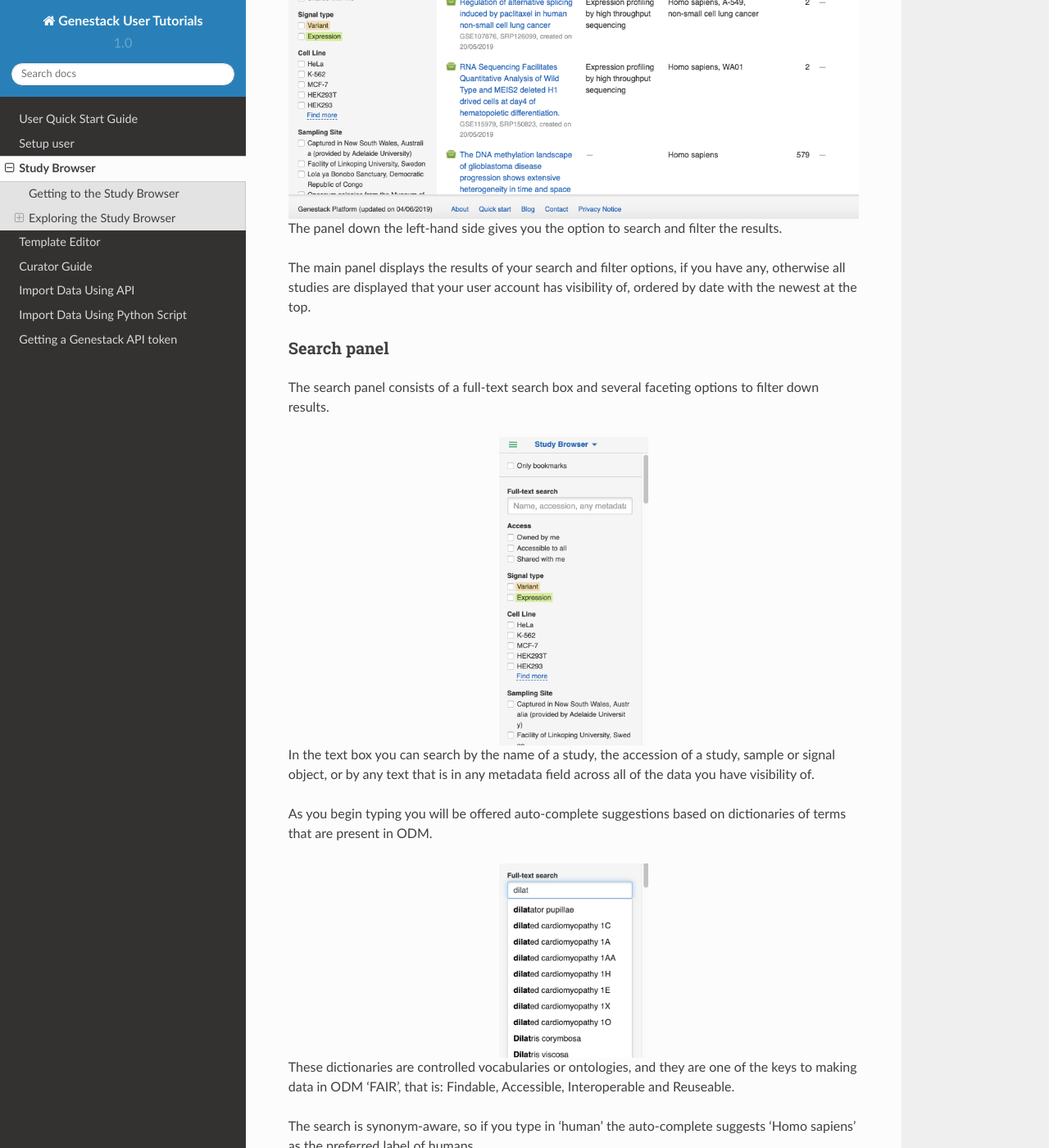
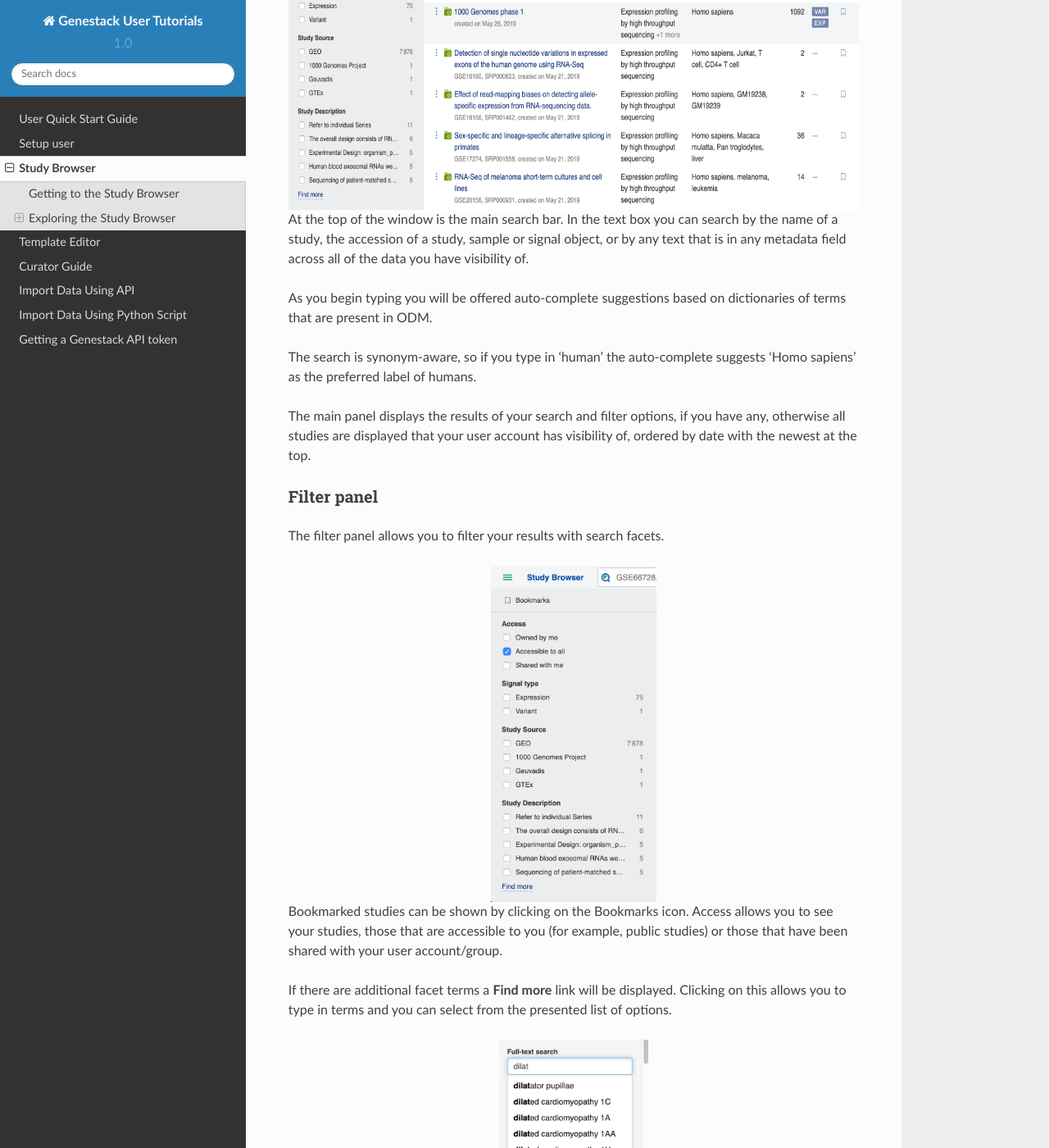
Before and after one commit to genestack/user-guide, a Sphinx documentation site: the page built from source/doc-odm-user-guide/studybrowser.rst, in a window 1280 px wide and 1400 px high, scrolled down 1039 px. Shown: the whole window at 82% size. Built offline with Sphinx 7.4.7 and the Read the Docs theme 2.0.0, drawn with Linux system fonts in a browser that asks for light colours; some of the changed text lies outside the part shown.

Commit message:
Updated with new look study browesr

```diff
--- a/source/doc-odm-user-guide/studybrowser.rst
+++ b/source/doc-odm-user-guide/studybrowser.rst
@@ -26,34 +26,31 @@ Exploring the Study Browser
    :scale: 35 %
    :align: center
 
-The panel down the left-hand side gives you the option to search and filter the results.
+At the top of the window is the main search bar. In the text box you can search by the name of a study, the accession of a study, sample or signal object, or by any text that is in any metadata field across all of the data you have visibility of.
+
+As you begin typing you will be offered auto-complete suggestions based on dictionaries of terms that are present in ODM.
+
+The search is synonym-aware, so if you type in 'human' the auto-complete suggests 'Homo sapiens' as the preferred label of humans.
 
 The main panel displays the results of your search and filter options, if you have any, otherwise all studies are displayed that your user account has visibility of, ordered by date with the newest at the top.
 
-Search panel
+Filter panel
 ************
 
-The search panel consists of a full-text search box and several faceting options to filter down results.
+The filter panel allows you to filter your results with search facets.
 
 .. image:: images/studybrowser_searchpanel.png
    :scale: 35 %
    :align: center
 
-In the text box you can search by the name of a study, the accession of a study, sample or signal object, or by any text that is in any metadata field across all of the data you have visibility of.
+Bookmarked studies can be shown by clicking on the Bookmarks icon. Access allows you to see your studies, those that are accessible to you (for example, public studies) or those that have been shared with your user account/group.
 
-As you begin typing you will be offered auto-complete suggestions based on dictionaries of terms that are present in ODM.
+If there are additional facet terms a **Find more** link will be displayed. Clicking on this allows you to type in terms and you can select from the presented list of options.
+
 
 .. image:: images/studybrowser_autocomplete.png
    :scale: 35 %
    :align: center
-
-These dictionaries are controlled vocabularies or ontologies, and they are one of the keys to making data in ODM 'FAIR', that is: Findable, Accessible, Interoperable and Reuseable.
-
-The search is synonym-aware, so if you type in 'human' the auto-complete suggests 'Homo sapiens' as the preferred label of humans.
-
-Underneath the search box there are filters for study ownership so you can quickly filter down to say, public, data, and filters for which signal types you wish to be present in your studies.
-
-Beneath that are further facets based on the metadata values that are present in ODM - grouped into Study, Samples and then the individual Signal types.
 
 Exactly which metadata fields are available as search facets is determined by templates, which is also how you specify what metadata are expected to be seen for a given type of omics data, and which controlled vocabularies or ontologies should apply.
 
@@ -66,11 +63,12 @@ Results panel
 
 The main panel in the study browser shows the results of your search, or if no search terms/filters have been applied, all studies that you have visibility of. The first column displays the name of the study, and you can click this to look at the study in more detail. It also lists information about which user created or imported the study, and the date.
 
-If you hover over the file icon you can also see a small star - you can click this to bookmark a favourite study both to highlight the icon and to enable quick recall at a later date using the 'only bookmarks' option.
+To the left of the study titles is a three dot link. Click this is open a menu that allows you to rename the study (if you have permission), copy the accession of the study, add it to your bookmarks, or view more information.
 
-.. image:: images/studybrowser_bookmarkfolder.png
-   :scale: 50 %
+.. image:: images/three_dots_menu.png
+   :scale: 35 %
    :align: center
+
 
 The next column shows the type of the study. If there is information about the general type of study, for example: 'expression profiling by high throughput sequencing', or 'RNA-seq of coding RNA from Single Cells' then it is displayed here.
 
@@ -84,8 +82,10 @@ You can hover over any name in the summary column and the name of the metadata f
 
 The next column tells us how many samples are present in each study.
 
-The final column shows what types of experimental signal data are present for each study.
+The penultimate column shows what types of experimental signal data are present for each study.
 
 .. image:: images/studybrowser_signals.png
    :scale: 50 %
    :align: center
+
+And finally you can use the bookmark flag at the end to flag studies for viewing later.
```
Also changed, not shown: source/doc-odm-user-guide/images/quickstart_user_studybrowser.png, source/doc-odm-user-guide/images/studybrowser_resultspanel.png, source/doc-odm-user-guide/images/studybrowser_searchpanel.png, source/doc-odm-user-guide/images/studybrowser_signals.png, source/doc-odm-user-guide/images/three_dots_menu.png (added).
